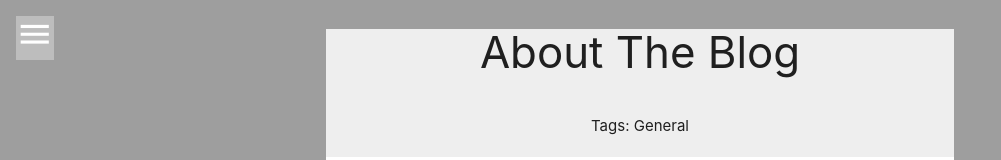
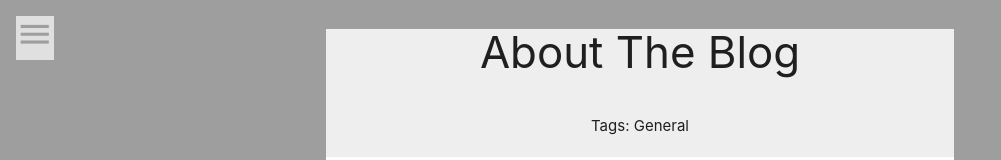
Before and after one commit to A-Yakkus/site, a plain HTML site: page blog.html in a window 1280 px wide. Shown: the top 160 px of the page, without its empty margins (0-1001 px from the left). Drawn offline with nearby package versions, Linux system fonts and the light colour scheme.

Commit message:
fix colours
These may need changes later :/

```diff
--- a/blog.html
+++ b/blog.html
@@ -31,7 +31,7 @@
       <li><a class="waves-effect" href="/site/blog.html"><i class="material-icons">subject</i>Blog</a></li>
 
     </ul>
-    <a id="menuButton" href="#" data-target="slide-out" class="sidenav-trigger white-text grey lighten-1"><i class="material-icons" style="font-size:2.5rem;">menu</i></a>
+    <a id="menuButton" href="#" data-target="slide-out" class="sidenav-trigger grey-text grey lighten-2"><i class="material-icons" style="font-size:2.5rem;">menu</i></a>
     <div id="content" class="container">
 
     </div>
```
Also changed, not shown: info.html (+1 -1 lines).
